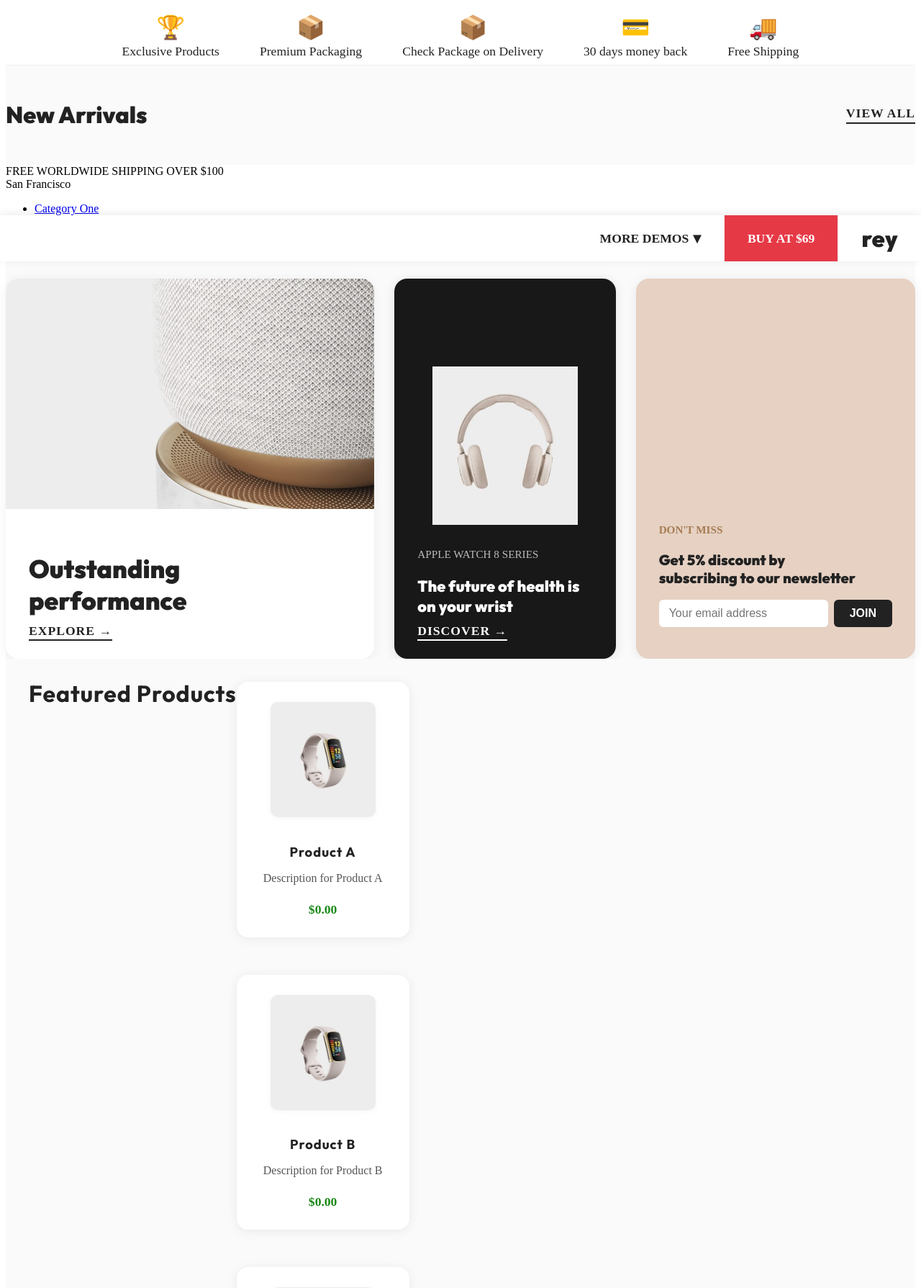
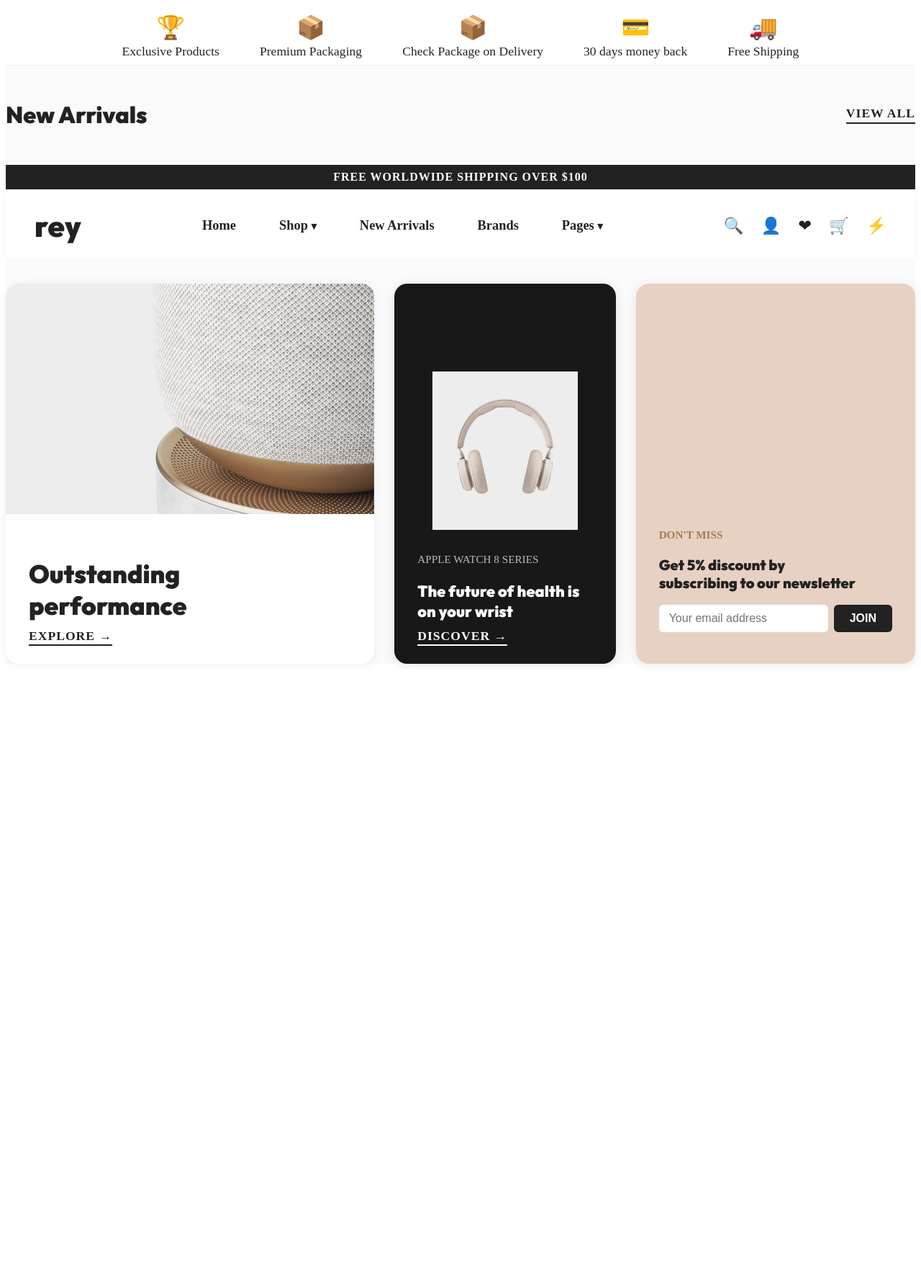
Before and after one commit to Datasoft-Bkash-AML/San-Francisco, a PHP site: page /new-frontend.php in a window 1280 px wide. Shown: the part 437-2226 px from the top of the page at 72% size. After the commit the page ends 1361 px from the top, so only its background shows below. Run offline with PHP 8.4, Linux system fonts and the light colour scheme; data comes from the database, SQL or seed files in the repository; data that the repository does not hold is empty.

Commit message:
chore: checkpoint with main Rey-style layout, without feature icons, new arrivals, category/promo, or flash deals sections

```diff
--- a/includes/header.php
+++ b/includes/header.php
@@ -60,18 +60,31 @@ $currentCat = isset($_GET['category']) ? (int)$_GET['category'] : null;
     <!-- Add more JS as needed for full functionality -->
 </head>
 <body>
-    <div class="promo-bar">FREE WORLDWIDE SHIPPING OVER $100</div>
-    <header>
-        <div class="container header-inner">
-            <div class="logo">San Francisco</div>
+    <div class="promo-bar" style="background: #222; color: #fff; text-align: center; padding: 8px 0; font-size: 1rem; letter-spacing: 1px; font-weight: 600;">FREE WORLDWIDE SHIPPING OVER $100</div>
+    <header style="background: #fff; box-shadow: 0 2px 8px rgba(0,0,0,0.04);">
+        <div class="container header-inner" style="display: flex; align-items: center; justify-content: space-between; padding: 24px 40px 18px 40px; max-width: 1400px; margin: 0 auto;">
+            <div class="logo" style="font-family: 'Outfit', sans-serif; font-weight: 900; font-size: 2.6rem; color: #222; letter-spacing: 0.5px; text-transform: lowercase;">rey</div>
             <nav>
-                <ul class="nav-list">
-                    <?php foreach($categories as $cat): ?>
-                        <li class="<?php echo $currentCat === $cat['id'] ? 'active' : ''; ?>">
-                            <a href="index.php?category=<?php echo urlencode($cat['id']); ?>"><?php echo htmlspecialchars($cat['name']); ?></a>
-                        </li>
-                    <?php endforeach; ?>
+                <ul class="nav-list" style="display: flex; gap: 36px; list-style: none; margin: 0; padding: 0; align-items: center;">
+                    <li style="font-size: 1.15rem; font-weight: 600;"><a href="#" style="color: #222; text-decoration: none; padding: 6px 12px; border-radius: 6px; transition: background 0.2s;">Home</a></li>
+                    <li style="font-size: 1.15rem; font-weight: 600; position: relative;">
+                        <a href="#" style="color: #222; text-decoration: none; padding: 6px 12px; border-radius: 6px; transition: background 0.2s;">Shop <span style="font-size: 0.8em;">&#9662;</span></a>
+                        <!-- Dropdown placeholder -->
+                    </li>
+                    <li style="font-size: 1.15rem; font-weight: 600;"><a href="#" style="color: #222; text-decoration: none; padding: 6px 12px; border-radius: 6px; transition: background 0.2s;">New Arrivals</a></li>
+                    <li style="font-size: 1.15rem; font-weight: 600;"><a href="#" style="color: #222; text-decoration: none; padding: 6px 12px; border-radius: 6px; transition: background 0.2s;">Brands</a></li>
+                    <li style="font-size: 1.15rem; font-weight: 600; position: relative;">
+                        <a href="#" style="color: #222; text-decoration: none; padding: 6px 12px; border-radius: 6px; transition: background 0.2s;">Pages <span style="font-size: 0.8em;">&#9662;</span></a>
+                        <!-- Dropdown placeholder -->
+                    </li>
                 </ul>
             </nav>
+            <div class="header-icons" style="display: flex; gap: 24px; align-items: center; font-size: 1.4rem; color: #222;">
+                <span title="Search" style="cursor:pointer;">&#128269;</span>
+                <span title="Account" style="cursor:pointer;">&#128100;</span>
+                <span title="Wishlist" style="cursor:pointer;">&#10084;</span>
+                <span title="Cart" style="cursor:pointer;">&#128722;</span>
+                <span title="Lightning" style="cursor:pointer;">&#9889;</span>
+            </div>
         </div>
     </header>
--- a/new-frontend.php
+++ b/new-frontend.php
@@ -148,55 +148,4 @@ require __DIR__ . '/includes/header.php';
         <form style="display: flex; gap: 8px;">
           <input type="email" placeholder="Your email address" style="flex:1; padding: 10px 14px; border-radius: 6px; border: none; font-size: 1rem;">
           <button type="submit" style="background: #222; color: #fff; font-weight: 700; border: none; border-radius: 6px; padding: 10px 22px; font-size: 1rem; cursor: pointer;">JOIN</button>
-        </form>
       </div>
-    </div>
-  </div>
-</section>
-
-<!-- Product Grid -->
-<div id="products" class="elementor-section elementor-section-boxed" style="background: #fafafa;">
-  <div class="elementor-container" style="max-width: 1200px; margin: 0 auto;">
-    <h2 class="elementor-heading-title" style="font-family: 'Outfit', sans-serif; font-size: 2rem; font-weight: 700; color: #222; margin: 32px 0 16px 0; text-align: center; letter-spacing: 1px;">Featured Products</h2>
-    <div class="products elementor-row" style="display: grid; grid-template-columns: repeat(auto-fit, minmax(240px, 1fr)); gap: 32px; padding: 32px 0;">
-      <?php
-      $babuiImages = [
-        '12-330x361.jpg', '13-330x361.jpg', '2-936x1024.jpg', '25-330x361.jpg',
-        '55-330x361.jpg', '56-330x361.jpg', '62-330x361.jpg', '63-330x361.jpg',
-        '66-330x361.jpg', '67-330x361.jpg', 'Hussain-rehar1536x1198.jpg'
-      ];
-      $stmt = $pdo->query("SELECT * FROM products LIMIT 8");
-      $products = $stmt->fetchAll(PDO::FETCH_ASSOC);
-      foreach ($products as $product):
-        $prodImg = $babuiImages[array_rand($babuiImages)];
-      ?>
-        <div class="product elementor-widget" style="background: #fff; border-radius: 16px; box-shadow: 0 2px 16px rgba(0,0,0,0.07); padding: 28px 18px; text-align: center; transition: box-shadow 0.2s; position: relative;">
-          <img src="images/<?php echo htmlspecialchars($prodImg, ENT_QUOTES, 'UTF-8'); ?>" alt="<?php echo htmlspecialchars($product['name'], ENT_QUOTES, 'UTF-8'); ?>" style="max-width: 100%; height: 160px; object-fit: cover; border-radius: 10px; margin-bottom: 18px; box-shadow: 0 2px 8px rgba(0,0,0,0.04);">
-          <h3 style="font-size: 1.15rem; font-weight: 700; margin-bottom: 8px; color: #222; font-family: 'Outfit', sans-serif; letter-spacing: 1px;"><?php echo htmlspecialchars($product['name'], ENT_QUOTES, 'UTF-8'); ?></h3>
-          <p style="font-size: 1rem; color: #555; margin-bottom: 0; min-height: 32px;"><?php echo htmlspecialchars($product['description'], ENT_QUOTES, 'UTF-8'); ?></p>
-          <div style="font-size: 1.1rem; color: #1a8917; font-weight: 600; margin-top: 10px;">$<?php echo number_format($product['price'], 2); ?></div>
-        </div>
-      <?php endforeach; ?>
-    </div>
-  </div>
-</div>
-<script>
-// Smooth scroll for Explore Products button
-document.querySelectorAll('.btn.elementor-button').forEach(function(btn){
-  btn.addEventListener('click', function(e){
-    e.preventDefault();
-    document.getElementById('products').scrollIntoView({behavior: 'smooth'});
-  });
-});
-// Product card hover effect
-document.querySelectorAll('.product.elementor-widget').forEach(function(card){
-  card.addEventListener('mouseenter', function(){
-    card.style.boxShadow = '0 6px 32px rgba(0,0,0,0.12)';
-  });
-  card.addEventListener('mouseleave', function(){
-    card.style.boxShadow = '0 2px 16px rgba(0,0,0,0.07)';
-  });
-});
-</script>
-
-<?php require __DIR__ . '/includes/footer.php'; ?>
```
